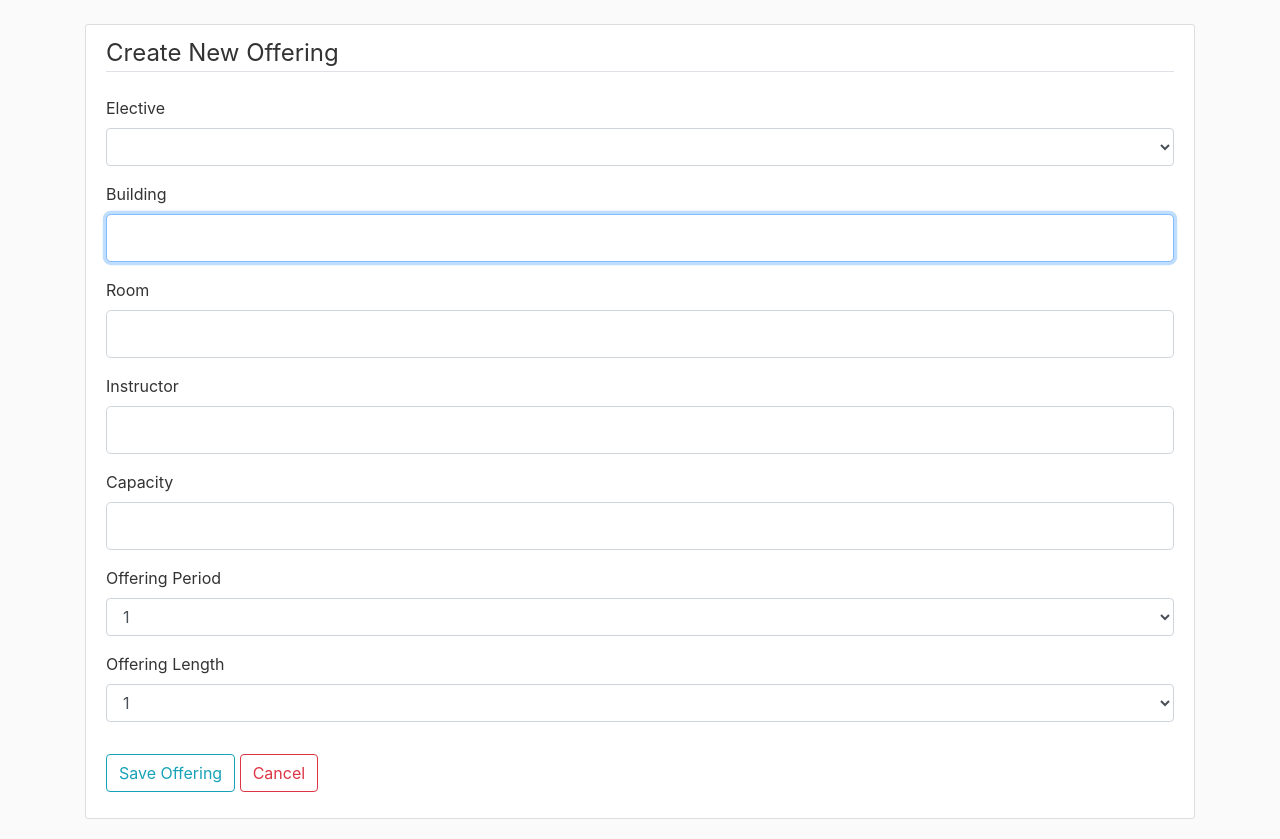
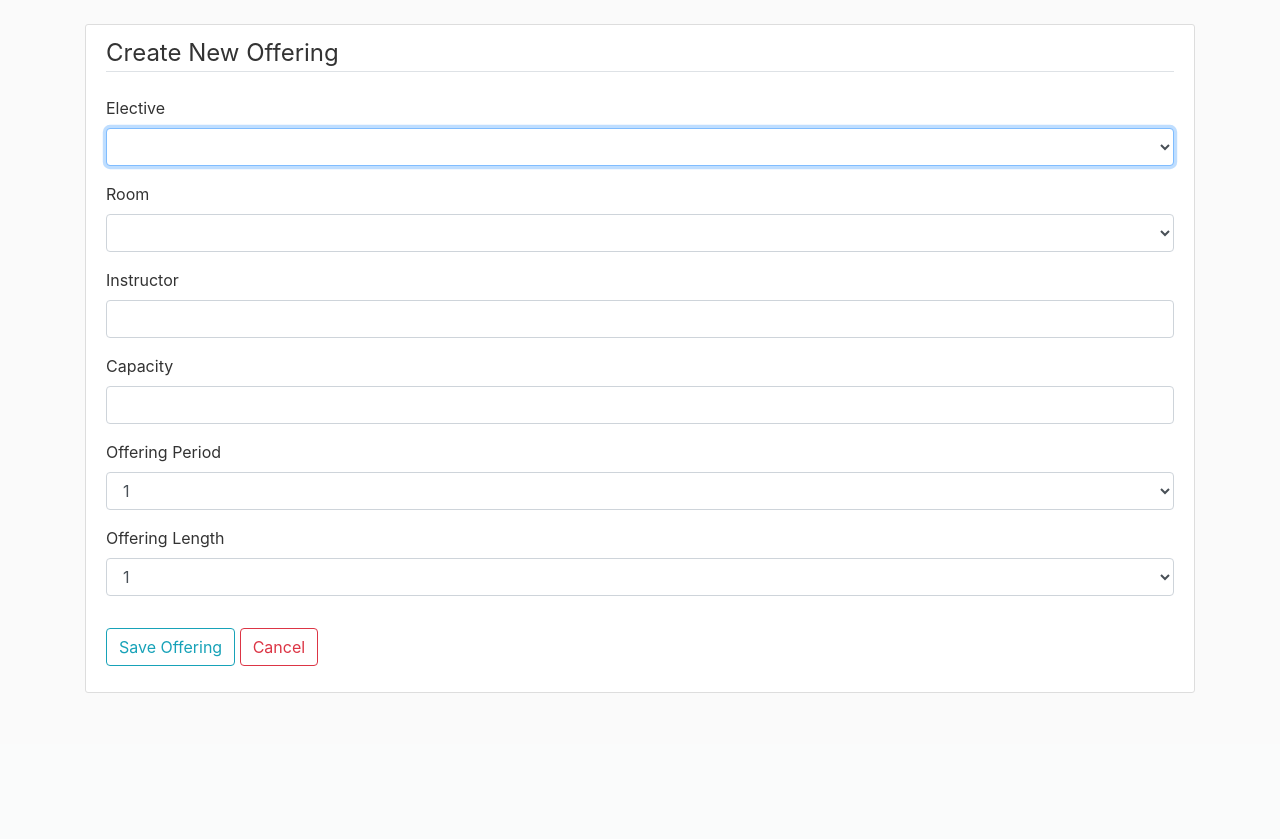
Before and after one commit to sgzwach/GenElect2.0, a Flask app: page /createoffering in a window 1280 px wide. Shown: the part 56-895 px from the top of the page. After the commit the page ends 749 px from the top, so only its background shows below. Run offline with Flask 2, Linux system fonts and the light colour scheme; a user stored in the database is signed in; data that the repository does not hold is empty; some libraries are stand-ins or nearby versions.

Commit message:
Offerings updated to use buildings
Migrations broken because of lack of alter in sqlite so blowing them
away for the moment

```diff
--- a/genElect/__init__.py
+++ b/genElect/__init__.py
@@ -780,14 +780,20 @@ def createoffering():
         for elective in electives:
             choices.append((str(elective.id), elective.name))
         form.elective.choices = choices
+        # fetch rooms
+        form.room.choices = [(r.id, str(r)) for r in Room.query.join(Building, Room.building).order_by(Building.name, Room.name).all()]
 
         if form.validate_on_submit():
             #elective = Electives.query.filter_by(id=int(form.elective.data)).first()
-            new_offering = Offerings(building=form.building.data, room=form.room.data, instructor=form.instructor.data, capacity=form.capacity.data, current_count=0, elective_id=int(form.elective.data), period_start=int(form.period_start.data), period_length=int(form.period_length.data))
-            db.session.add(new_offering)
-            db.session.commit()
-            flash(f"Offering created!", 'success')
-            return redirect(url_for('allofferings'))
+            room = Room.query.filter_by(id=form.room.data).first()
+            if not room:
+                flash("Invalid room id", "danger")
+            else:
+                new_offering = Offerings(room=room, instructor=form.instructor.data, capacity=form.capacity.data, current_count=0, elective_id=int(form.elective.data), period_start=int(form.period_start.data), period_length=int(form.period_length.data))
+                db.session.add(new_offering)
+                db.session.commit()
+                flash(f"Offering created!", 'success')
+                return redirect(url_for('allofferings'))
 
         elif request.method == 'GET':
             #IF TEMPLATED FILL THE FIELDS WITH THE TEMPLATE
@@ -1086,6 +1092,24 @@ def deleteRoom(id=None):
         return redirect(url_for('rooms'))
     else:
         return render_template("denied.html"),403
+
+@app.route("/api/building/<int:id>")
+def apiGetRoomByBuilding(id=None):
+    if current_user.is_authenticated and current_user.role != 'student':
+        r = Room.query.filter_by(building_id=id).all()
+        ret = [{"name": str(x), "id": x.id} for x in r]
+        return jsonify(ret)
+    else:
+        return "Unauthorized", 403
+
+@app.route("/api/buildings")
+def apiGetBuildings():
+    if current_user.is_authenticated and current_user.role != 'student':
+        b = Building.query.all()
+        ret = [{"name": str(x), "id": x.id} for x in b]
+        return jsonify(ret)
+    else:
+        return "Unauthorized", 403
 
 #### STUDENT PAGES ####
 
--- a/genElect/forms/__init__.py
+++ b/genElect/forms/__init__.py
@@ -44,8 +44,8 @@ class CoreForm(FlaskForm):
 	name = StringField('Core Name', validators=[DataRequired()], render_kw={"autofocus": True})
 	description = StringField('Description', validators=[DataRequired()])
 	instructor = StringField('Instructor', validators=[DataRequired()])
-	building = StringField('Building', validators=[DataRequired()])
-	room = StringField('Room', validators=[DataRequired()])
+	# building = StringField('Building', validators=[DataRequired()])
+	room = SelectField('Room', validators=[Required()], choices=[], coerce=int)
 	core_period = IntegerField('Core Period', validators=[DataRequired()])
 	diff_choices = [('Beginner', 'Beginner'), ('Intermediate', 'Intermediate'), ('Advanced', 'Advanced')]
 	difficulty = SelectField('Elective Difficulty', choices=diff_choices, validators=[Required()])
@@ -54,11 +54,10 @@ class CoreForm(FlaskForm):
 
 #Form for creating and updating offerings
 class OfferingForm(FlaskForm):
-	building = StringField('Building', validators=[DataRequired()], render_kw={"autofocus": True})
-	room = StringField('Room', validators=[DataRequired()])
+	room = SelectField('Room', validators=[Required()], choices=[], coerce=int)
 	instructor = StringField('Instructor', validators=[DataRequired()])
 	choices = [] #to be filled dynamically
-	elective = SelectField('Elective', choices=choices, validators=[Required()])
+	elective = SelectField('Elective', choices=choices, validators=[Required()], render_kw={"autofocus": True})
 	capacity = IntegerField('Capacity', validators=[DataRequired()])
 	num_choices = [('1','1'), ('2','2'), ('3','3')]
 	period_start = SelectField('Offering Period', choices=num_choices, validators=[Required()])
--- a/genElect/templates/allofferings.html
+++ b/genElect/templates/allofferings.html
@@ -11,7 +11,6 @@
 	    <tr>
 	      <th scope="col">ID</th>
 	      <th scope="col">Elective Name</th>
-	      <th scope="col">Building</th>
 	      <th scope="col">Room</th>
 	      <th scope="col">Period</th>
 	      <th scope="col">Capacity</th>
@@ -29,7 +28,6 @@
 	    <tr>
 	      <th scope="row">{{offering.id}}</th>
 	      <th scope="row">{{offering.elective.name}}</th>
-	      <th scope="row">{{offering.building}}</th>
 	      <th scope="row">{{offering.room}}</th>
 	      <th scope="row">{{offering.period_start}}</th>
 	      <th scope="row">{{offering.capacity}}</th>
--- a/genElect/templates/createoffering.html
+++ b/genElect/templates/createoffering.html
@@ -10,56 +10,42 @@
                     {{ form.elective(class="form-control") }}
                 </div>
     			<div class="form-group">
-    				{{ form.building.label(class="form-control-label") }}
-
-                    {% if form.building.errors %}
-                        {{ form.building(class="form-control form-control-lg is-invalid") }}
-                        <div class="invalid-feedback">
-                            {% for error in form.building.errors %}
-                                <span>{{ error }}</span>
-                            {% endfor%}
-                        </div>
-                    {% else %}
-                        {{ form.building(class="form-control form-control-lg") }}
-                    {% endif %}
-    			</div>
-    			<div class="form-group">
     				{{ form.room.label(class="form-control-label") }}
     				{% if form.room.errors %}
-                        {{ form.room(class="form-control form-control-lg is-invalid") }}
+                        {{ form.room(class="form-control form-control is-invalid") }}
                         <div class="invalid-feedback">
                             {% for error in form.room.errors %}
                                 <span>{{ error }}</span>
                             {% endfor%}
                         </div>
                     {% else %}
-                        {{ form.room(class="form-control form-control-lg") }}
+                        {{ form.room(class="form-control form-control") }}
                     {% endif %}
     			</div>
                 <div class="form-group">
                     {{ form.instructor.label(class="form-control-label") }}
                     {% if form.instructor.errors %}
-                        {{ form.instructor(class="form-control form-control-lg is-invalid") }}
+                        {{ form.instructor(class="form-control form-control is-invalid") }}
                         <div class="invalid-feedback">
                             {% for error in form.instructor.errors %}
                                 <span>{{ error }}</span>
                             {% endfor%}
                         </div>
                     {% else %}
-                        {{ form.instructor(class="form-control form-control-lg") }}
+                        {{ form.instructor(class="form-control form-control") }}
                     {% endif %}
                 </div>
                 <div class="form-group">
                     {{ form.capacity.label(class="form-control-label") }}
                     {% if form.capacity.errors %}
-                        {{ form.capacity(class="form-control form-control-lg is-invalid") }}
+                        {{ form.capacity(class="form-control form-control is-invalid") }}
                         <div class="invalid-feedback">
                             {% for error in form.capacity.errors %}
                                 <span>{{ error }}</span>
                             {% endfor%}
                         </div>
                     {% else %}
-                        {{ form.capacity(class="form-control form-control-lg") }}
+                        {{ form.capacity(class="form-control form-control") }}
                     {% endif %}
                 </div>
                 <div class="form-group">
```
Also changed, not shown: genElect/models.py (+8 -2 lines), migrations/versions/d19640f7c7cf_.py (renamed from migrations/versions/efe30a97e73e_.py, +20 -20 lines).
